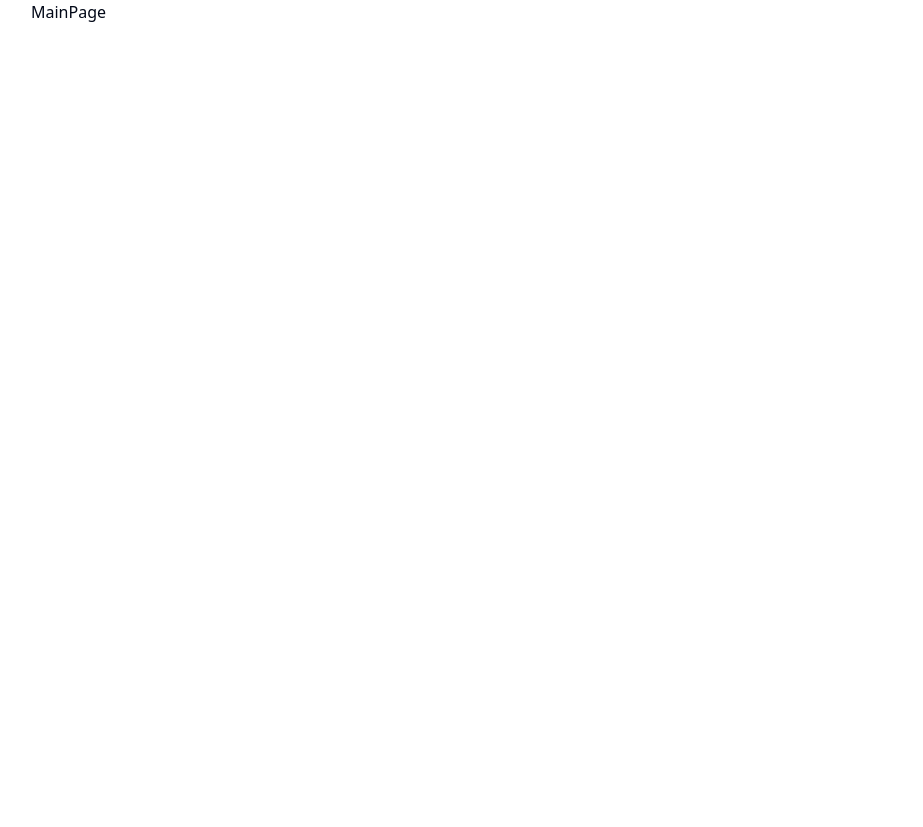
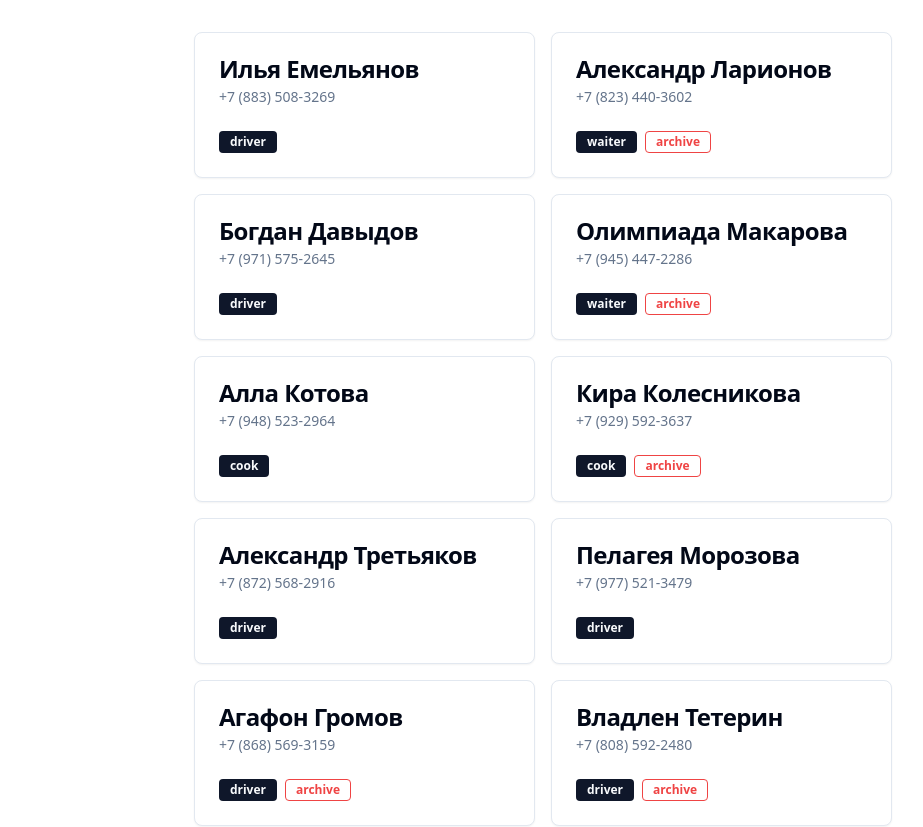
Before and after one commit to solvld/employees, a React (Vite) app: page / in a window 1280 px wide. Shown: the top 827 px of the page, without its empty margins (97-1020 px from the left). Before the commit the page ends 800 px from the top, so only its background shows below. Built offline with nearby package versions, Linux system fonts and the light colour scheme.

Commit message:
feat: add Employee card

```diff
--- /dev/null
+++ b/src/lib/definitions.ts
@@ -0,0 +1,8 @@
+export interface Employee {
+  id: number;
+  name: string;
+  isArchive: boolean;
+  role: string;
+  phone: string;
+  birthday: string;
+}
--- /dev/null
+++ b/src/lib/employees.json
@@ -0,0 +1,138 @@
+[
+  {
+    "id": 1,
+    "name": "Илья Емельянов",
+    "isArchive": false,
+    "role": "driver",
+    "phone": "+7 (883) 508-3269",
+    "birthday": "12.02.1982"
+  },
+  {
+    "id": 2,
+    "name": "Александр Ларионов",
+    "isArchive": true,
+    "role": "waiter",
+    "phone": "+7 (823) 440-3602",
+    "birthday": "26.01.1986"
+  },
+  {
+    "id": 3,
+    "name": "Богдан Давыдов",
+    "isArchive": false,
+    "role": "driver",
+    "phone": "+7 (971) 575-2645",
+    "birthday": "29.11.1990"
+  },
+  {
+    "id": 4,
+    "name": "Олимпиада Макарова",
+    "isArchive": true,
+    "role": "waiter",
+    "phone": "+7 (945) 447-2286",
+    "birthday": "06.01.1987"
+  },
+  {
+    "id": 5,
+    "name": "Алла Котова",
+    "isArchive": false,
+    "role": "cook",
+    "phone": "+7 (948) 523-2964",
+    "birthday": "26.01.1982"
+  },
+  {
+    "id": 6,
+    "name": "Кира Колесникова",
+    "isArchive": true,
+    "role": "cook",
+    "phone": "+7 (929) 592-3637",
+    "birthday": "25.02.1972"
+  },
+  {
+    "id": 7,
+    "name": "Александр Третьяков",
+    "isArchive": false,
+    "role": "driver",
+    "phone": "+7 (872) 568-2916",
+    "birthday": "31.05.1979"
+  },
+  {
+    "id": 8,
+    "name": "Пелагея Морозова",
+    "isArchive": false,
+    "role": "driver",
+    "phone": "+7 (977) 521-3479",
+    "birthday": "11.09.1981"
+  },
+  {
+    "id": 9,
+    "name": "Агафон Громов",
+    "isArchive": true,
+    "role": "driver",
+    "phone": "+7 (868) 569-3159",
+    "birthday": "07.06.1988"
+  },
+  {
+    "id": 10,
+    "name": "Владлен Тетерин",
+    "isArchive": true,
+    "role": "driver",
+    "phone": "+7 (808) 592-2480",
+    "birthday": "20.06.1978"
+  },
+  {
+    "id": 11,
+    "name": "Валерий Пестов",
+    "isArchive": false,
+    "role": "cook",
+    "phone": "+7 (899) 403-2387",
+    "birthday": "20.01.1987"
+  },
+  {
+    "id": 12,
+    "name": "Даниил Кузнецов",
+    "isArchive": true,
+    "role": "waiter",
+    "phone": "+7 (933) 582-2673",
+    "birthday": "25.05.1987"
+  },
+  {
+    "id": 13,
+    "name": "Фёдор Веселов",
+    "isArchive": true,
+    "role": "waiter",
+    "phone": "+7 (951) 517-3787",
+    "birthday": "16.12.1972"
+  },
+  {
+    "id": 14,
+    "name": "Пантелеймон Ефимов",
+    "isArchive": true,
+    "role": "cook",
+    "phone": "+7 (807) 492-3627",
+    "birthday": "17.04.1986"
+  },
+  {
+    "id": 15,
+    "name": "Иванна Калашникова",
+    "isArchive": true,
+    "role": "waiter",
+    "phone": "+7 (927) 488-2568",
+    "birthday": "24.03.1982"
+  },
+  {
+    "id": 16,
+    "name": "Прасковья Кондратьева",
+    "isArchive": true,
+    "role": "cook",
+    "phone": "+7 (875) 517-3873",
+    "birthday": "07.06.1983"
+  },
+  {
+    "id": 17,
+    "name": "Евдокия Филиппова",
+    "isArchive": false,
+    "role": "waiter",
+    "phone": "+7 (877) 450-3253",
+    "birthday": "03.12.1994"
+  }
+]
--- /dev/null
+++ b/src/modules/employees/index.ts
@@ -0,0 +1,4 @@
+import { EmployeeCard } from './ui/employeeCard';
+import { EmployeesList } from './ui/employeesList';
+
+export { EmployeeCard, EmployeesList };
--- /dev/null
+++ b/src/modules/employees/ui/employeeCard.tsx
@@ -0,0 +1,39 @@
+import { Badge } from '@/components/ui/badge';
+import {
+  Card,
+  CardContent,
+  CardDescription,
+  CardHeader,
+  CardTitle,
+} from '@/components/ui/card';
+import { Employee } from '@/lib/definitions';
+
+interface EmployeeCardProps {
+  data: Employee;
+}
+
+export const EmployeeCard = ({ data }: EmployeeCardProps) => {
+  return (
+    <Card className="w-full justify-self-center">
+      <CardHeader className="">
+        <CardTitle>{data.name}</CardTitle>
+        <CardDescription>
+          <a href={`tel:${data.phone}`}>{data.phone}</a>
+        </CardDescription>
+      </CardHeader>
+      <CardContent>
+        <div className="flex gap-2 items-center">
+          <Badge>{data.role}</Badge>
+          {data.isArchive && (
+            <Badge
+              variant="outline"
+              className="border-destructive text-destructive"
+            >
+              archive
+            </Badge>
+          )}
+        </div>
+      </CardContent>
+    </Card>
+  );
+};
--- /dev/null
+++ b/src/modules/employees/ui/employeesList.tsx
@@ -0,0 +1,13 @@
+import list from '@/lib/employees.json';
+import { EmployeeCard } from './employeeCard';
+import { Employee } from '@/lib/definitions';
+
+export const EmployeesList = () => {
+  return (
+    <div className="py-8 grid grid-cols-1 md:grid-cols-2 gap-4 md:max-w-3xl">
+      {list.map((obj: Employee) => (
+        <EmployeeCard key={obj.id} data={obj} />
+      ))}
+    </div>
+  );
+};
--- a/src/pages/main/index.tsx
+++ b/src/pages/main/index.tsx
@@ -1,3 +1,9 @@
+import { EmployeesList } from '@/modules/employees';
+
 export const MainPage = () => {
-  return <div>MainPage</div>;
+  return (
+    <div className="flex flex-col items-center">
+      <EmployeesList />
+    </div>
+  );
 };
```
Also changed, not shown: src/modules/filter/index.ts (added).
